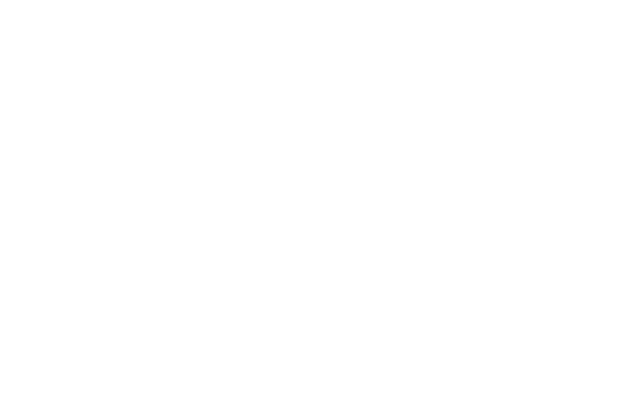
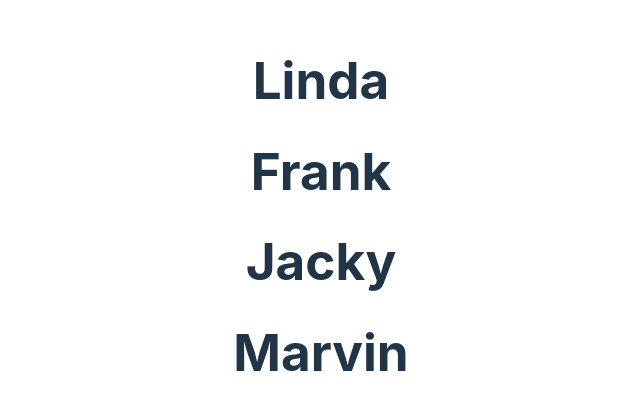
Before and after one commit to marventures/monsters-rolodex-class-components, a React (Vite) app: page / in a window 1280 px wide. Shown: the part 184-594 px from the top of the page, without its empty margins (319-959 px from the left). Built offline with nearby package versions, Linux system fonts and the light colour scheme.

Commit message:
Mapping array to elements

```diff
--- a/src/App.jsx
+++ b/src/App.jsx
@@ -24,7 +24,13 @@
   }
 
   render() {
-    return <div className='App'></div>;
+    return (
+      <div className='App'>
+        {this.state.monsters.map(monster => {
+          return <h1>{monster.name}</h1>;
+        })}
+      </div>
+    );
   }
 }
 
```
